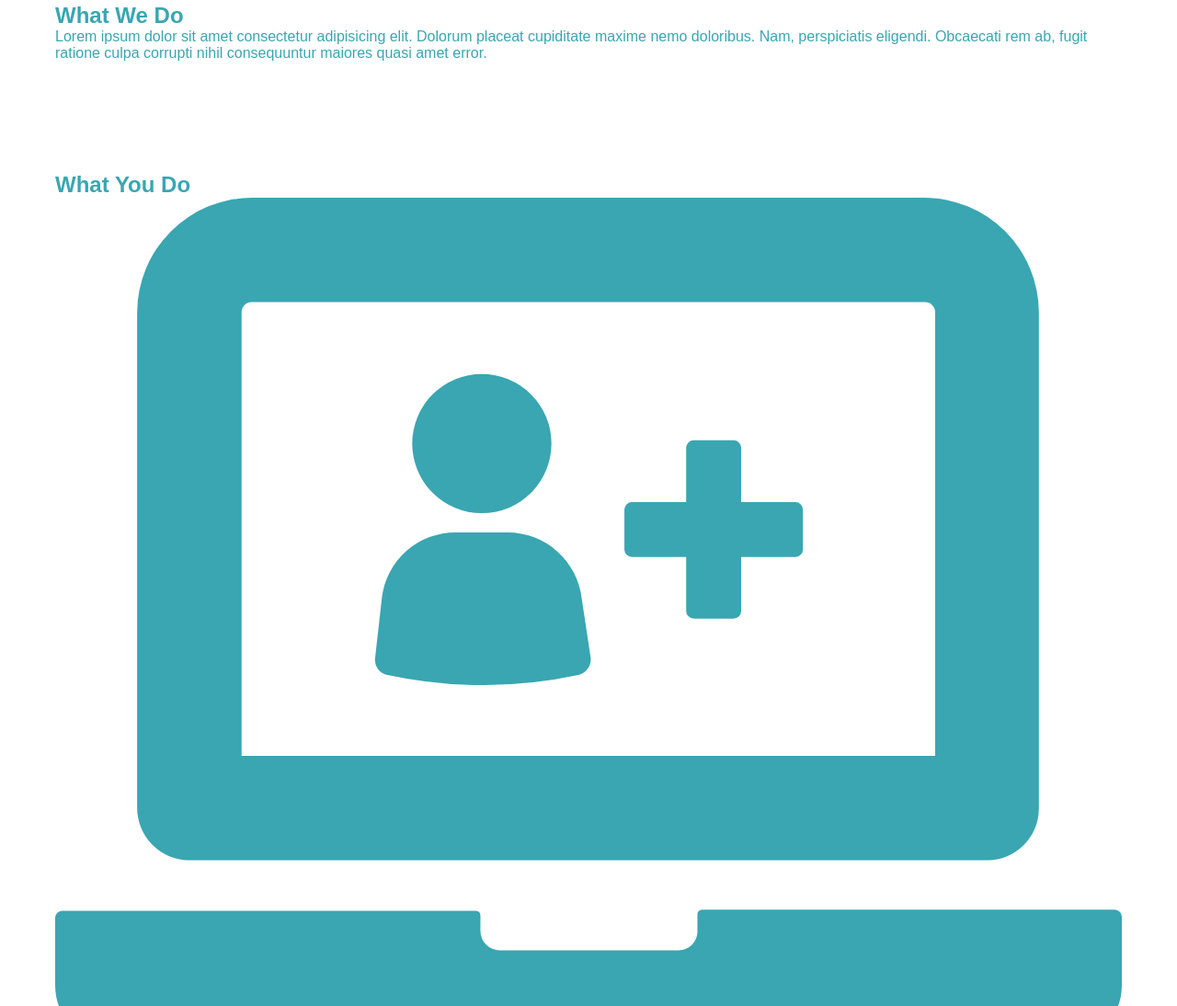
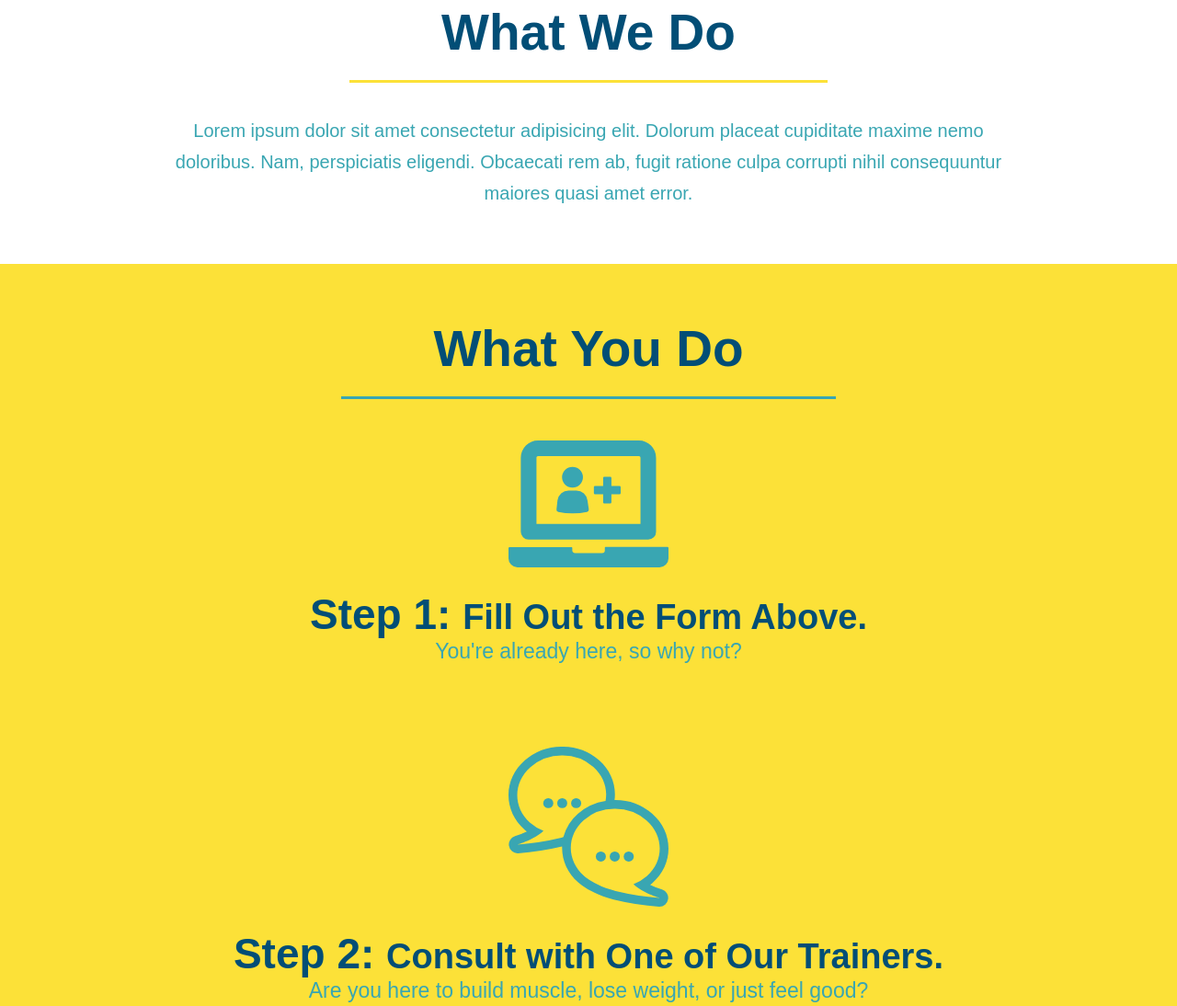
Before and after one commit to AidanGuarniere/Run-Buddy, a plain HTML site: page index.html in a window 1280 px wide. Shown: the part 739-1833 px from the top of the page at 92% size. Drawn offline with Linux system fonts and the light colour scheme.

Commit message:
added large portions of What We Do and What You Do sections in index and style files

```diff
--- a/assets/css/style.css
+++ b/assets/css/style.css
@@ -140,7 +140,79 @@ section {
 }
 /* hero styles end */
 
+/* apply styles to section id=what-we-do <.intro> */
+.intro {
+    text-align: center;
+}
+
+/* apply styles to .section-title */
+.section-title {
+    font-size: 55px;
+    color: #024e76;
+    margin-bottom: 35px;
+    padding: 0 100px 20px 100px;
+    border-bottom: 3px solid;
+    display: inline-block;
+  }
+
+/* apply styles to primary border */
+.primary-border {
+    border-color: #fce138;
+}
+
+/* apply styles to secondary border */
+.secondary-border {
+    border-color: #39a6b2;
+}
+
+/* apply styles to .intro <p> */
+.intro p {
+    line-height: 1.7;
+    color: #39a6b2;
+    width: 80%;
+    font-size: 20px;
+    margin: 0 auto;
+}
+
+/* apply styles to section id=what-you-do <.steps> */
+.steps {
+    text-align: center;
+    background: #fce138;
+}
+
+/* apply styles to .steps <div> */
+.steps div {
+    margin-bottom: 80px;
+}
+
+/* apply styles to .steps <img> */
+.steps img {
+    width: 15%;
+    margin: 10px 0;
+}
+
+/* apply styles to .steps <h3> */
+.steps h3 {
+    color: #024e76;
+    font-size: 46px;
+    margin-top: 10px;
+}
+
+/* apply styles to .steps <p> */
+.steps p {
+    color: #39a6b2;
+    font-size: 23px;
+}
+
+/* apply styles to .steps <span> */
+.steps span {
+    font-size: 38px;
+}
+
 /* apply styles to */
 
 
 /* apply styles to */
+
+
+/* apply styles to */
--- a/index.html
+++ b/index.html
@@ -67,38 +67,38 @@
     <!-- end hero -->
 
     <!--"What We Do" section-->
-     <section id="what-we-do">
-        <h2>What We Do</h2>
+     <section id="what-we-do" class="intro">
+        <h2 class="section-title primary-border">What We Do</h2>
         <p>
             Lorem ipsum dolor sit amet consectetur adipisicing elit. Dolorum placeat cupiditate maxime nemo doloribus. Nam, perspiciatis eligendi. Obcaecati rem ab, fugit ratione culpa corrupti nihil consequuntur maiores quasi amet error.
         </p>
      </section>
 
      <!-- "What You Do" section -->
-     <section id="what-you-do">
-        <h2>What You Do</h2>
+     <section id="what-you-do" class="steps">
+        <h2 class="section-title secondary-border">What You Do</h2>
 
         <div>
             <img src="./assets/images/step-1.svg" alt="" />
-            <h3>Step 1: Fill Out the Form Above.</h3>
+            <h3>Step 1: <span>Fill Out the Form Above.</span></h3>
             <p>You're already here, so why not?</p>
         </div>
 
         <div>
             <img src="./assets/images/step-2.svg" alt="" />
-            <h3>Step 2: Consult with One of Our Trainers.</h3>
+            <h3>Step 2: <span>Consult with One of Our Trainers.</span></h3>
             <p>Are you here to build muscle, lose weight, or just feel good?</p>
         </div>
 
         <div>
             <img src="./assets/images/step-3.svg" alt="" />
-            <h3>Step 3: Get Running.</h3>
+            <h3>Step 3: <span>Get Running.</span></h3>
             <p>Hit the ground running (literally) once your trainer lays out your plan.</p>
         </div>
 
         <div>
             <img src="./assets/images/step-4.svg" alt="" />
-            <h3>Step 4: See Results.</h3>
+            <h3>4: <span>See Results.</span></h3>
             <p>Bi-weekly checkins with your trainer will keep you focused.</p>
         </div>
      </section>
```
